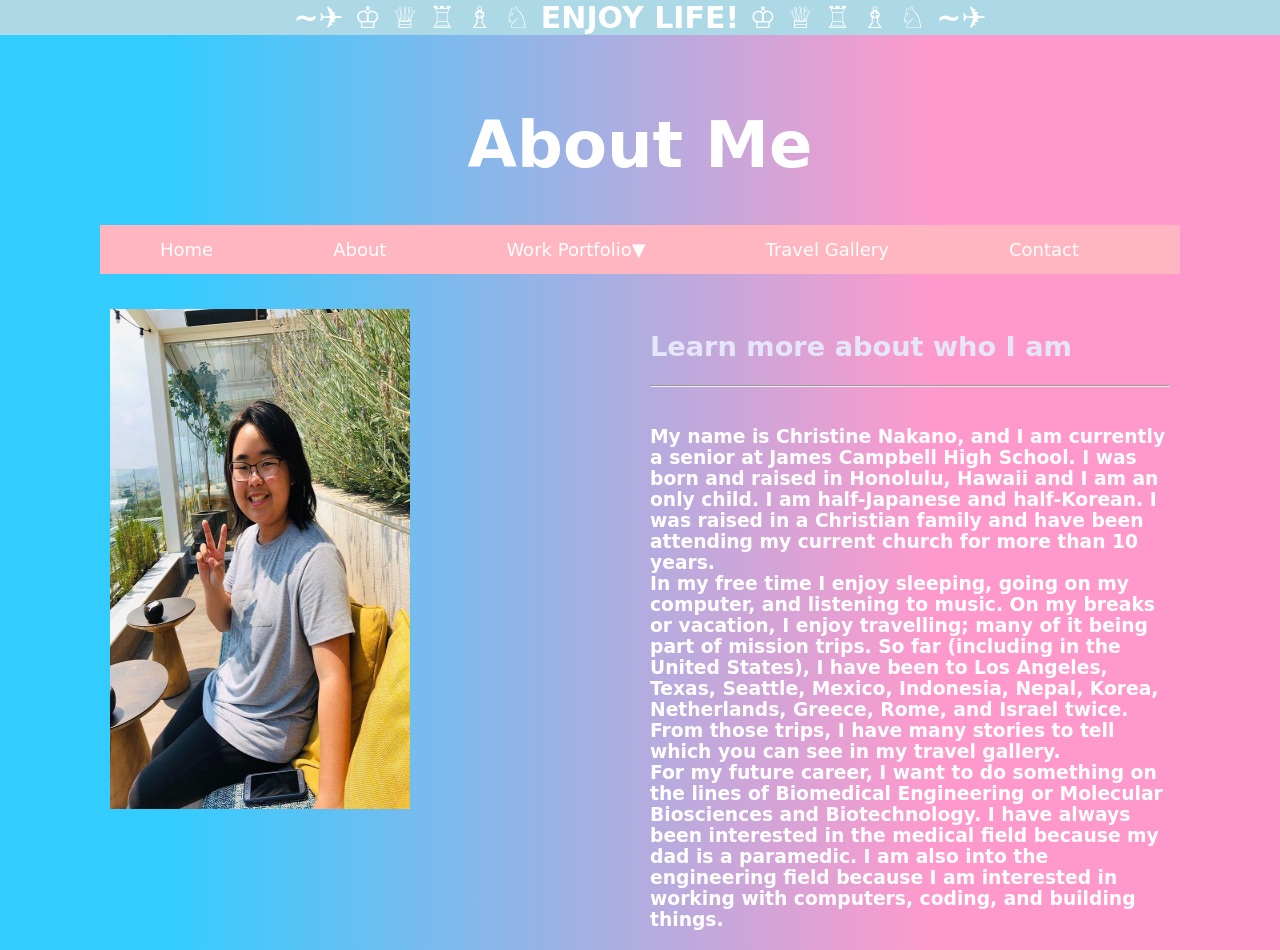
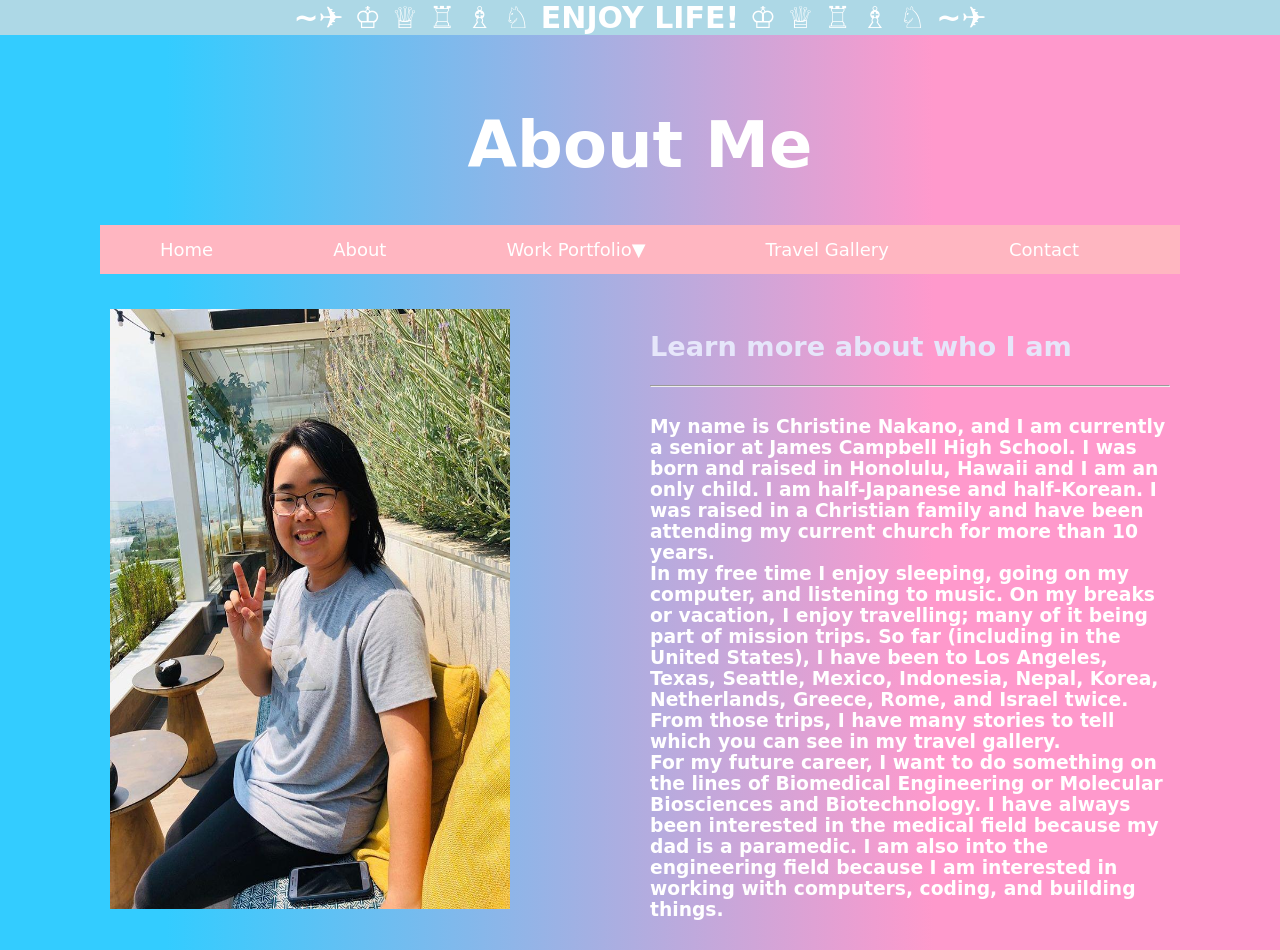
Before and after one commit to CNakano7/CNakano7.github.io, a Jekyll site: the page About/index.html, which Jekyll copies as it is, in a window 1280 px wide. Built offline with Jekyll 4.4.1, drawn with Linux system fonts in a browser that asks for light colours.

Commit message:
Update index.html

```diff
--- a/About/index.html
+++ b/About/index.html
@@ -55,13 +55,13 @@
 
 <div class="row" style= "padding-top: 25px">
   <div class="column">
-	  <header><img src=/IMG_20190620_145746_288.jpg height="500" width="300"></header>
+	  <header><img src=/IMG_20190620_145746_288.jpg height="600" width="400"></header>
   </div>
 
    <div class="column">
     <h2 style="color:lavender; font-size: 170%">Learn more about who I am</h2>
 	  <hr>
-    <h3 style="color: white; padding-bottom:20px; padding-top:20px;">My name is Christine Nakano, and I am currently a senior at James Campbell High School. I was born and raised in Honolulu, Hawaii and I am an only child. I am half-Japanese and half-Korean. I was raised in a Christian family and have been attending my current church for more than 10 years.<br> In my free time I enjoy sleeping, going on my computer, and listening to music. On my breaks or vacation, I enjoy travelling; many of it being part of mission trips. So far (including in the United States), I have been to Los Angeles, Texas, Seattle, Mexico, Indonesia, Nepal, Korea, Netherlands, Greece, Rome, and Israel twice. From those trips, I have many stories to tell which you can see in my travel gallery.<br>For my future career, I want to do something on the lines of Biomedical Engineering or Molecular Biosciences and Biotechnology. I have always been interested in the medical field because my dad is a paramedic. I am also into the engineering field because I am interested in working with computers, coding, and building things.</h3>
+    <h3 style="color: white; padding-bottom:20px; padding-top:10px;">My name is Christine Nakano, and I am currently a senior at James Campbell High School. I was born and raised in Honolulu, Hawaii and I am an only child. I am half-Japanese and half-Korean. I was raised in a Christian family and have been attending my current church for more than 10 years.<br> In my free time I enjoy sleeping, going on my computer, and listening to music. On my breaks or vacation, I enjoy travelling; many of it being part of mission trips. So far (including in the United States), I have been to Los Angeles, Texas, Seattle, Mexico, Indonesia, Nepal, Korea, Netherlands, Greece, Rome, and Israel twice. From those trips, I have many stories to tell which you can see in my travel gallery.<br>For my future career, I want to do something on the lines of Biomedical Engineering or Molecular Biosciences and Biotechnology. I have always been interested in the medical field because my dad is a paramedic. I am also into the engineering field because I am interested in working with computers, coding, and building things.</h3>
   </div>
 
 
```
